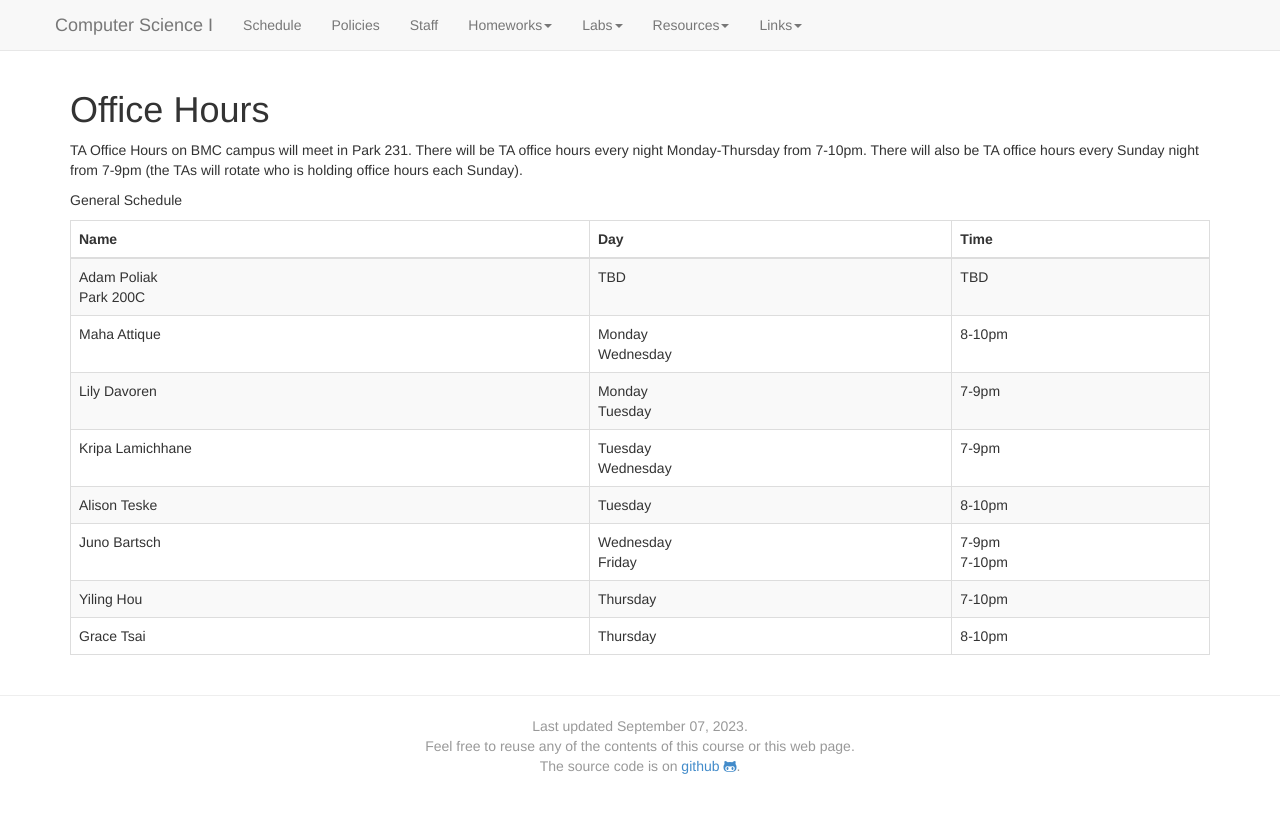
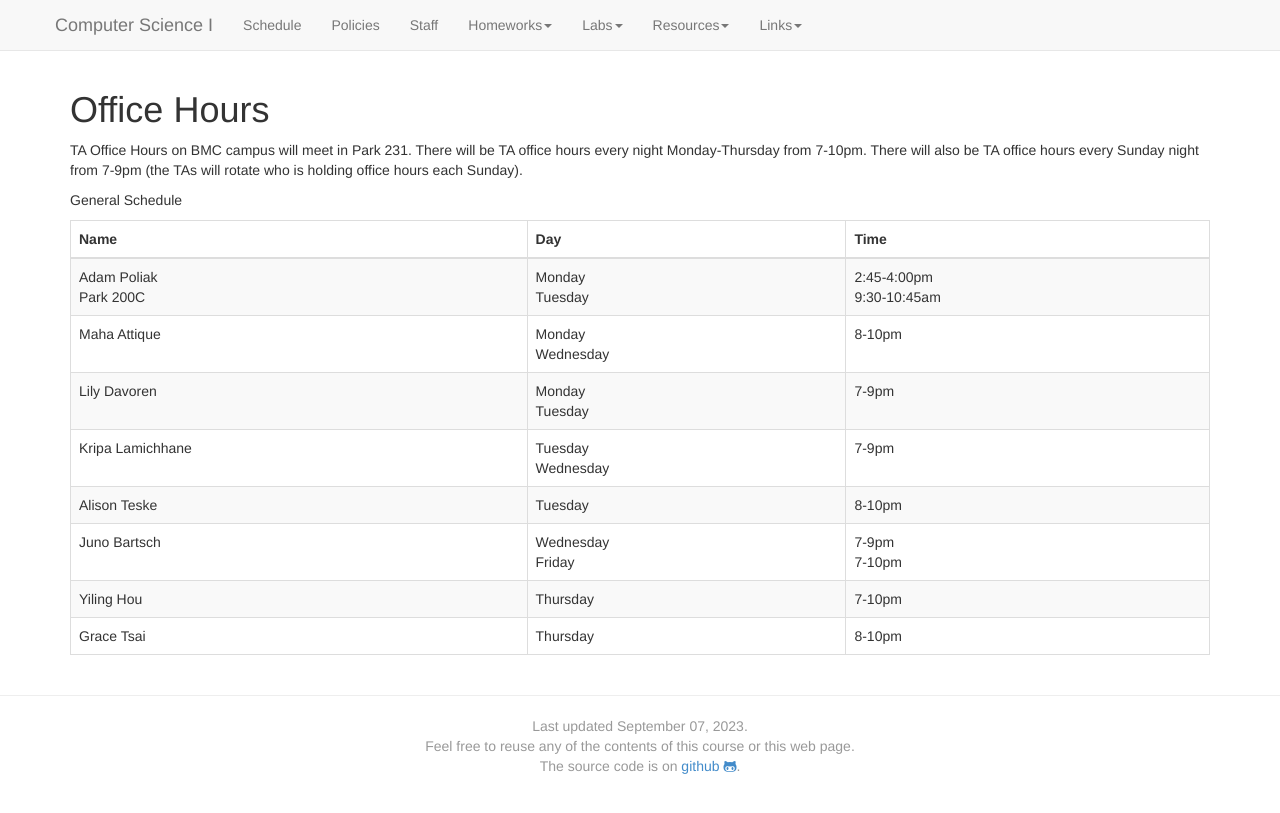
Before and after one commit to yhou-2003/BMC-CS-113.github.io, a Jekyll site: the page built from office-hours.md, in a window 1280 px wide. Shown: the top 813 px of the page. Built offline with Jekyll 4.4.1, drawn with Linux system fonts in a browser that asks for light colours; nearby versions of some CDN libraries.

Commit message:
adam office hours

```diff
--- a/office-hours.md
+++ b/office-hours.md
@@ -85,8 +85,8 @@ General Schedule
 <tbody>
   <tr>
     <td class="tg-c3ow">Adam Poliak<br>Park 200C</td>
-    <td class="tg-c3ow">TBD</td>
-    <td class="tg-c3ow">TBD</td>
+    <td class="tg-c3ow">Monday <br> Tuesday </td>
+    <td class="tg-c3ow">2:45-4:00pm <br> 9:30-10:45am</td>
   </tr>
   <tr>
     <td class="tg-c3ow">Maha Attique<br></td>
```
